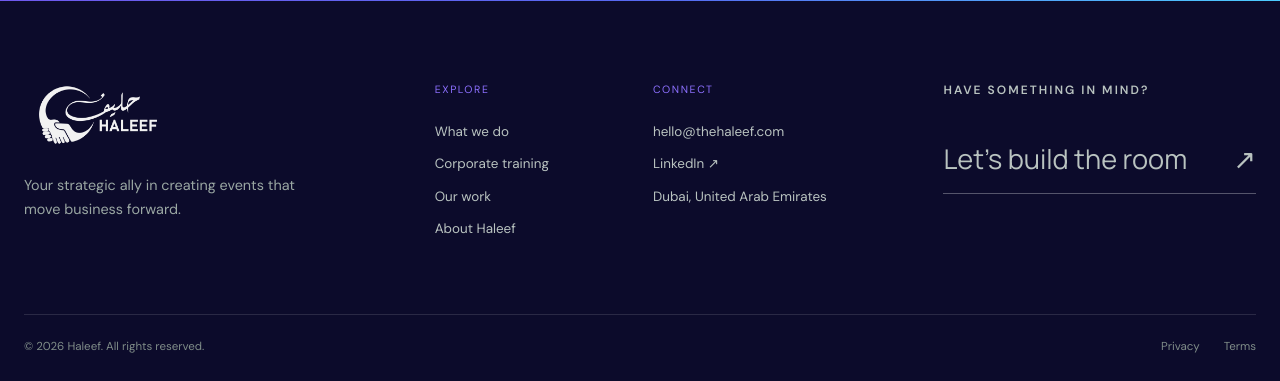
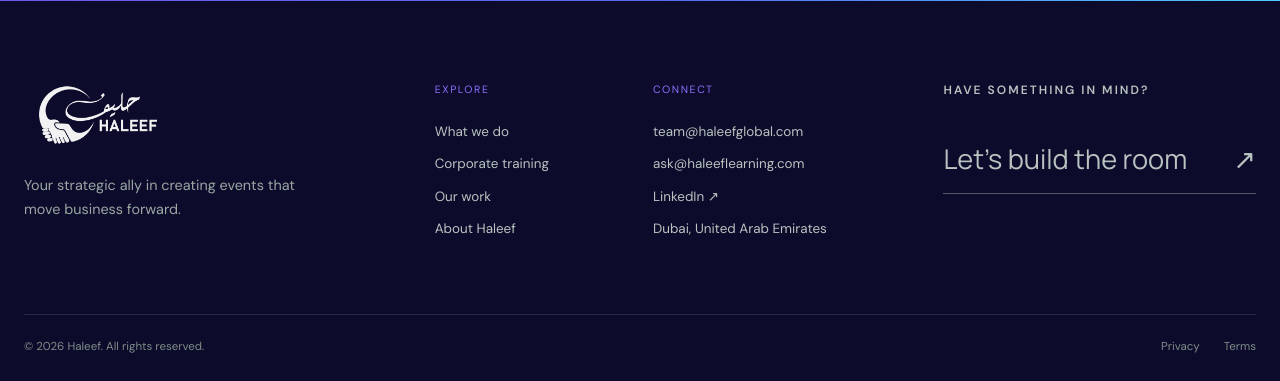
Before and after one commit to maliakmal/haleefglobal, a PHP site: page /services/event-advisory/index.php in a window 1280 px wide. Shown: the part 3546-3927 px from the top of the page. Run offline with PHP 8.4, Linux system fonts and the light colour scheme.

Commit message:
Update public footer contact email addresses

```diff
--- a/includes/footer.php
+++ b/includes/footer.php
@@ -14,7 +14,8 @@
         </div>
         <div>
             <span class="footer-label">Connect</span>
-            <a href="mailto:<?= SITE_EMAIL ?>"><?= SITE_EMAIL ?></a>
+            <a href="mailto:team@haleefglobal.com">team@haleefglobal.com</a>
+            <a href="mailto:ask@haleeflearning.com">ask@haleeflearning.com</a>
             <a href="<?= LINKEDIN_URL ?>" target="_blank" rel="noopener">LinkedIn ↗</a>
             <span>Dubai, United Arab Emirates</span>
         </div>
```
Also changed, not shown: 1 other file.
